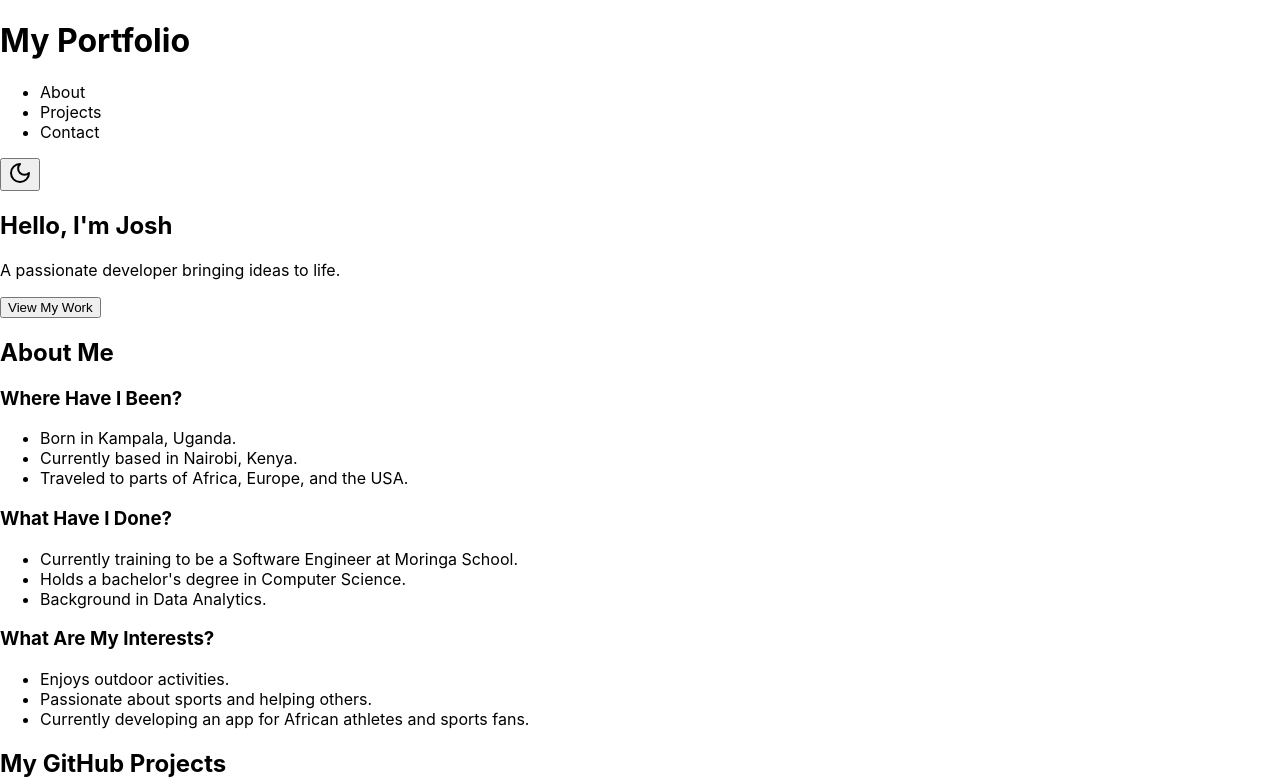
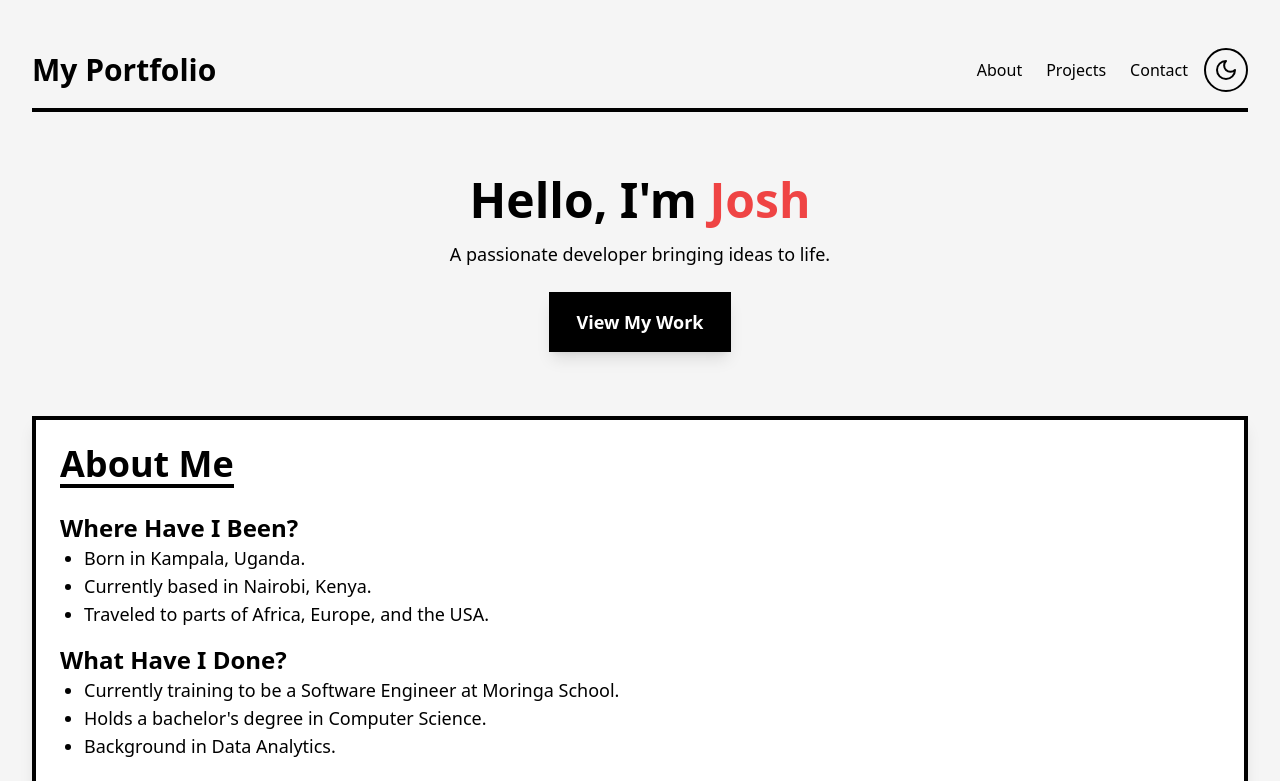
Before and after one commit to jssem001/portfolio2, a React (Create React App) app in the folder my-app/: page / in a window 1280 px wide. Shown: the top 781 px of the page. Built offline with nearby package versions, Linux system fonts and the light colour scheme; no server answers.

Commit message:
tailwind styling

```diff
--- a/my-app/package.json
+++ b/my-app/package.json
@@ -38,5 +38,10 @@
       "last 1 firefox version",
       "last 1 safari version"
     ]
+  },
+  "devDependencies": {
+    "autoprefixer": "^10.4.21",
+    "postcss": "^8.5.3",
+    "tailwindcss": "^3.4.17"
   }
 }
--- /dev/null
+++ b/my-app/postcss.config.js
@@ -0,0 +1,6 @@
+module.exports = {
+  plugins: {
+    tailwindcss: {},
+    autoprefixer: {},
+  },
+}
--- a/my-app/src/index.css
+++ b/my-app/src/index.css
@@ -1,4 +1,8 @@
-body {
+@tailwind base;
+@tailwind components;
+@tailwind utilities;
+
+/* body {
   margin: 0;
   font-family: -apple-system, BlinkMacSystemFont, 'Segoe UI', 'Roboto', 'Oxygen',
     'Ubuntu', 'Cantarell', 'Fira Sans', 'Droid Sans', 'Helvetica Neue',
@@ -10,4 +14,4 @@
 code {
   font-family: source-code-pro, Menlo, Monaco, Consolas, 'Courier New',
     monospace;
-}
+} */
--- /dev/null
+++ b/my-app/tailwind.config.js
@@ -0,0 +1,11 @@
+/** @type {import('tailwindcss').Config} */
+module.exports = {
+  content: [
+    "./index.html",
+    "./src/**/*.{js,ts,jsx,tsx}",
+  ],
+  theme: {
+    extend: {},
+  },
+  plugins: [],
+}
--- /dev/null
+++ b/package.json
@@ -0,0 +1,5 @@
+{
+  "devDependencies": {
+    "tailwindcss": "^3.4.17"
+  }
+}
```
Also changed, not shown: 2 other files (tests, documents, lock files or other folders).
